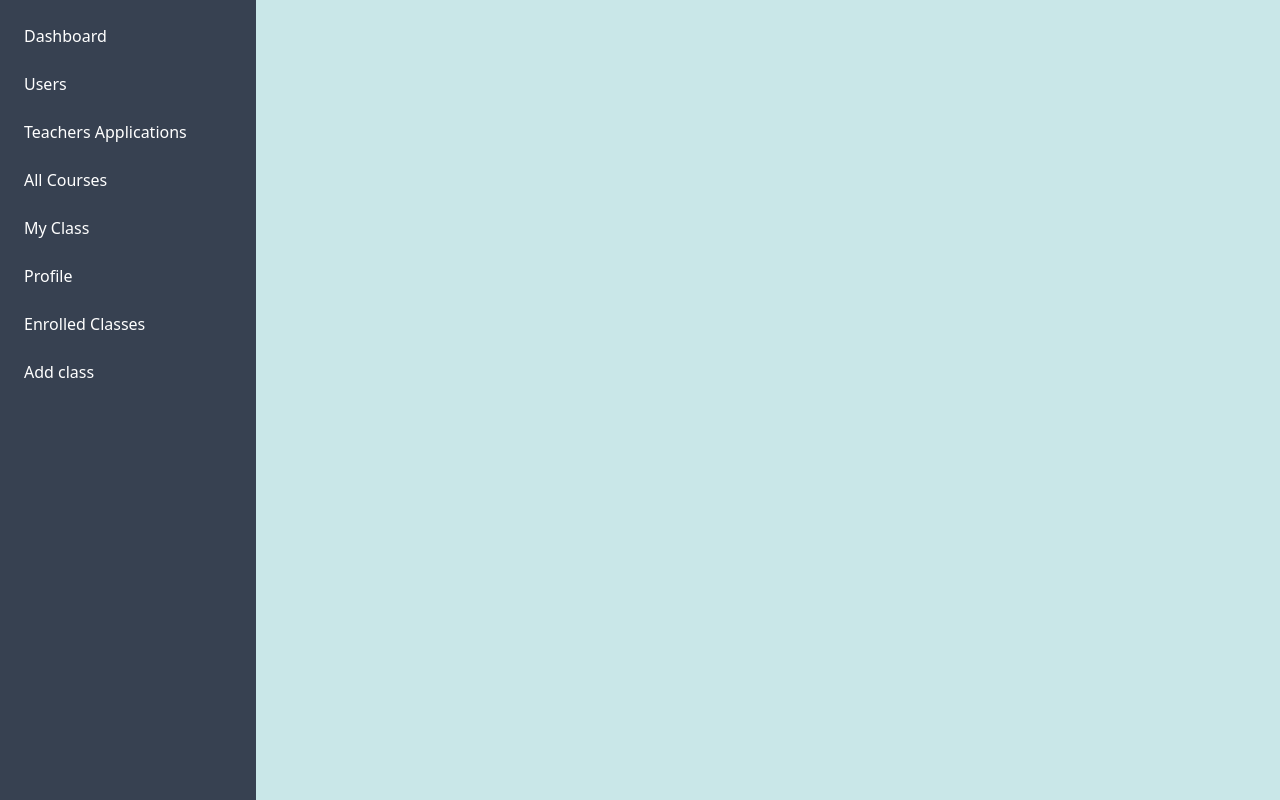
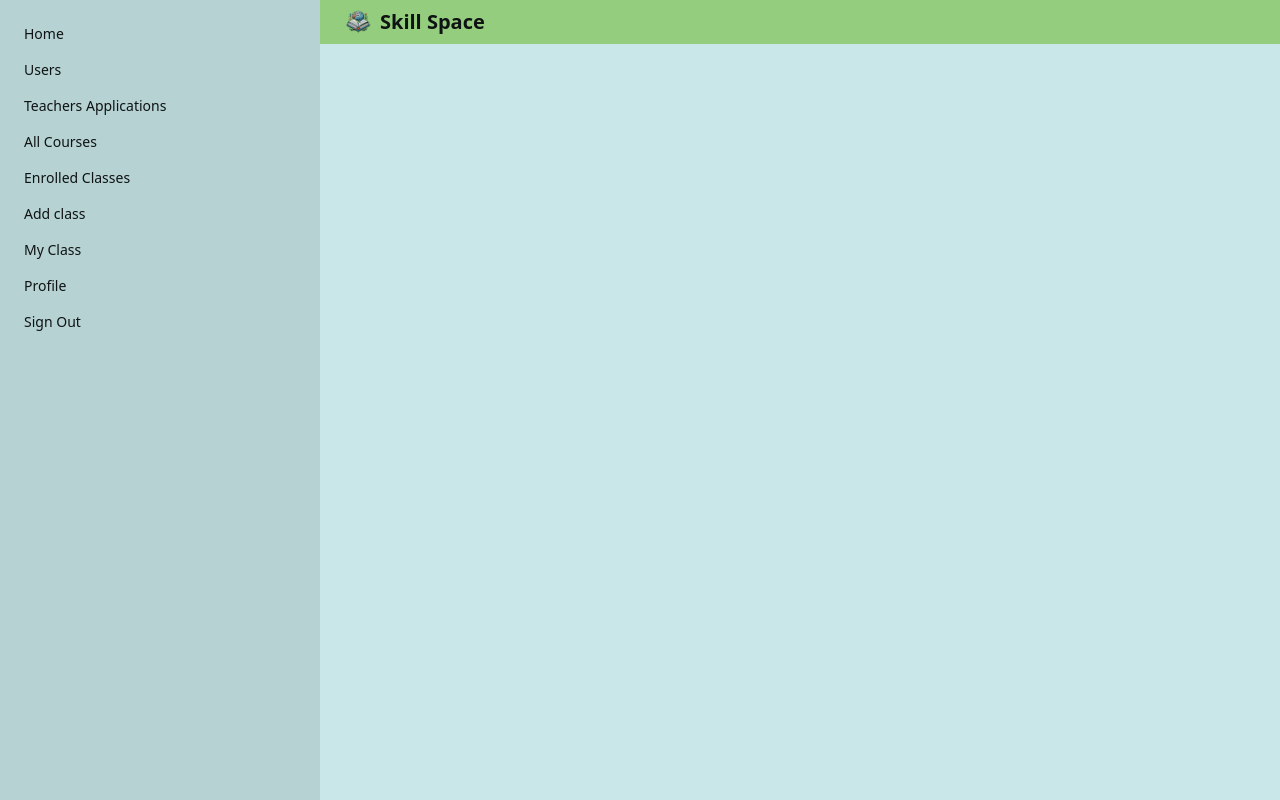
Before and after one commit to aka-azad/skill-space-client, a React (Vite) app: page /dashboard in a window 1280 px wide. Built offline with nearby package versions, Linux system fonts and the light colour scheme; no server answers.

Commit message:
dashboard made responsive

```diff
--- a/src/Components/RootNavbar.jsx
+++ b/src/Components/RootNavbar.jsx
@@ -95,11 +95,11 @@ const RootNavbar = () => {
                     tabIndex={0}
                     className="menu menu-sm dropdown-content bg-base-100 rounded-box z-[1] mt-3 w-52 p-2 shadow-lg"
                   >
-                    <li>
-                      <Link to={"/create-assignment"}>Create Assignments</Link>
+                    <li className="hover:bg-none">
+                      <p>{user.displayName}</p>
                     </li>
                     <li>
-                      <Link to={"/dashboard"}>Dashboard</Link>
+                      <Link to={"/dashboard/profile"}>Profile</Link>
                     </li>
 
                     <li>
--- a/src/Layouts/Dashboard.jsx
+++ b/src/Layouts/Dashboard.jsx
@@ -1,32 +1,14 @@
 import { NavLink, Outlet } from "react-router";
+import { FaBars } from "react-icons/fa";
+import logo from "../assets/logo-big.png";
+import { useContext } from "react";
+import AuthContext from "../Context/AuthContext";
 
 const Dashboard = () => {
-  return (
-    <div>
-      <div className="min-h-screen flex flex-col">
-        <div className="flex flex-1">
-          <Sidebar />
-          <div className="flex-1 p-4">
-            <Outlet />
-          </div>
-        </div>
-      </div>
-    </div>
-  );
-};
+  const { signOutUser } = useContext(AuthContext);
 
-const Sidebar = () => (
-  <aside className="bg-gray-700 text-white w-64 p-4">
-    <nav>
-      <ul className="space-y-2">
-        <li>
-          <NavLink
-            to="/dashboard"
-            className="block hover:bg-gray-600 p-2 rounded"
-          >
-            Dashboard
-          </NavLink>
-        </li>
+  const linksForAdmin = (
+    <>
       <li>
         <NavLink
           to="/dashboard/users"
@@ -53,20 +35,45 @@ const Sidebar = () => (
       </li>
       <li>
         <NavLink
+          to="/dashboard/enrolled-classes"
+          className="block hover:bg-gray-600 p-2 rounded"
+        >
+          Enrolled Classes
+        </NavLink>
+      </li>
+
+      <li>
+        <NavLink
+          to="/dashboard/add-class"
+          className="block hover:bg-gray-600 p-2 rounded"
+        >
+          Add class
+        </NavLink>
+      </li>
+      <li>
+        <NavLink
           to="/dashboard/my-class"
           className="block hover:bg-gray-600 p-2 rounded"
         >
           My Class
         </NavLink>
       </li>
+    </>
+  );
+  const linksForStudent = (
+    <>
       <li>
         <NavLink
-            to="/dashboard/profile"
+          to="/dashboard/enrolled-classes"
           className="block hover:bg-gray-600 p-2 rounded"
         >
-            Profile
+          Enrolled Classes
         </NavLink>
       </li>
+    </>
+  );
+  const linksForTeacher = (
+    <>
       <li>
         <NavLink
           to="/dashboard/enrolled-classes"
@@ -83,9 +90,70 @@ const Sidebar = () => (
           Add class
         </NavLink>
       </li>
+      <li>
+        <NavLink
+          to="/dashboard/my-class"
+          className="block hover:bg-gray-600 p-2 rounded"
+        >
+          My Class
+        </NavLink>
+      </li>
+    </>
+  );
+  return (
+    <div className="drawer lg:drawer-open">
+      <input id="my-drawer-2" type="checkbox" className="drawer-toggle" />
+      <div className="drawer-content flex flex-col">
+        <div className=" text-xl flex justify-between items-center  font-bold hover:bg-neutral bg-accent bg-opacity-90 text-base-content">
+          <div className="flex items-center my-2">
+            <img className="h-7 w-7 mr-2 ml-6" src={logo} />
+            <p>
+              Skill
+              <span className=""> Space</span>
+            </p>
+          </div>
+          <label
+            htmlFor="my-drawer-2"
+            className="btn w-fit my-2 mr-2 btn-primary drawer-button lg:hidden"
+            style={{ position: "sticky", top: 0, right: 0, marginLeft: "auto" }}
+          >
+            <FaBars />
+          </label>
+        </div>
+        <div className="flex-1 p-4 w-full">
+          <Outlet />
+        </div>
+      </div>
+      <div className="drawer-side">
+        <label htmlFor="my-drawer-2" className="drawer-overlay"></label>
+        <ul className="menu bg-base-200 text-base-content min-h-full w-80 p-4">
+          <li>
+            <NavLink to="/" className="block hover:bg-gray-600 p-2 rounded">
+              Home
+            </NavLink>
+          </li>
+          {linksForAdmin}
+          <li>
+            <NavLink
+              to="/dashboard/profile"
+              className="block hover:bg-gray-600 p-2 rounded"
+            >
+              Profile
+            </NavLink>
+          </li>
+
+          <li>
+            <button
+              onClick={signOutUser}
+              className="block hover:bg-gray-600 p-2 rounded"
+            >
+              Sign Out
+            </button>
+          </li>
         </ul>
-    </nav>
-  </aside>
+      </div>{" "}
+    </div>
   );
+};
 
 export default Dashboard;
```
Also changed, not shown: src/assets/loading-gif.webp (added). Lines whose indentation alone changed are shown as unchanged.
